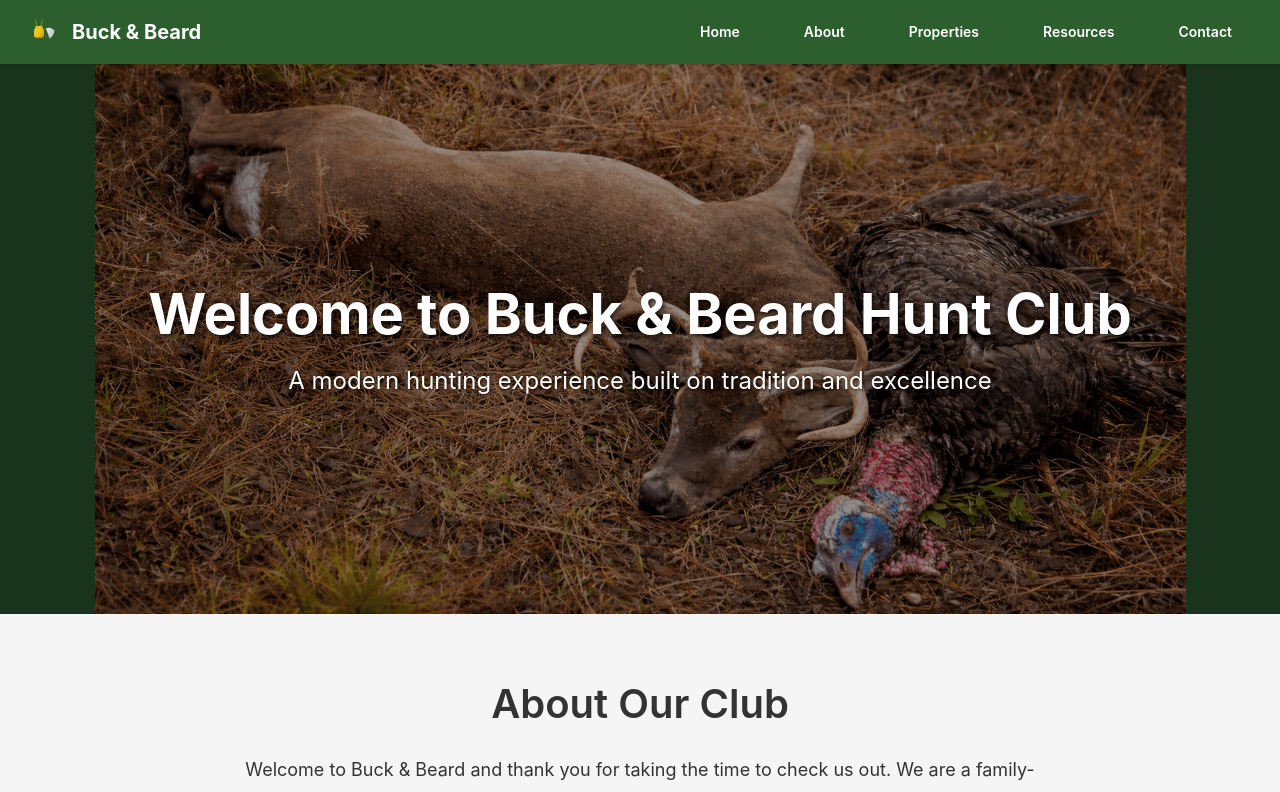
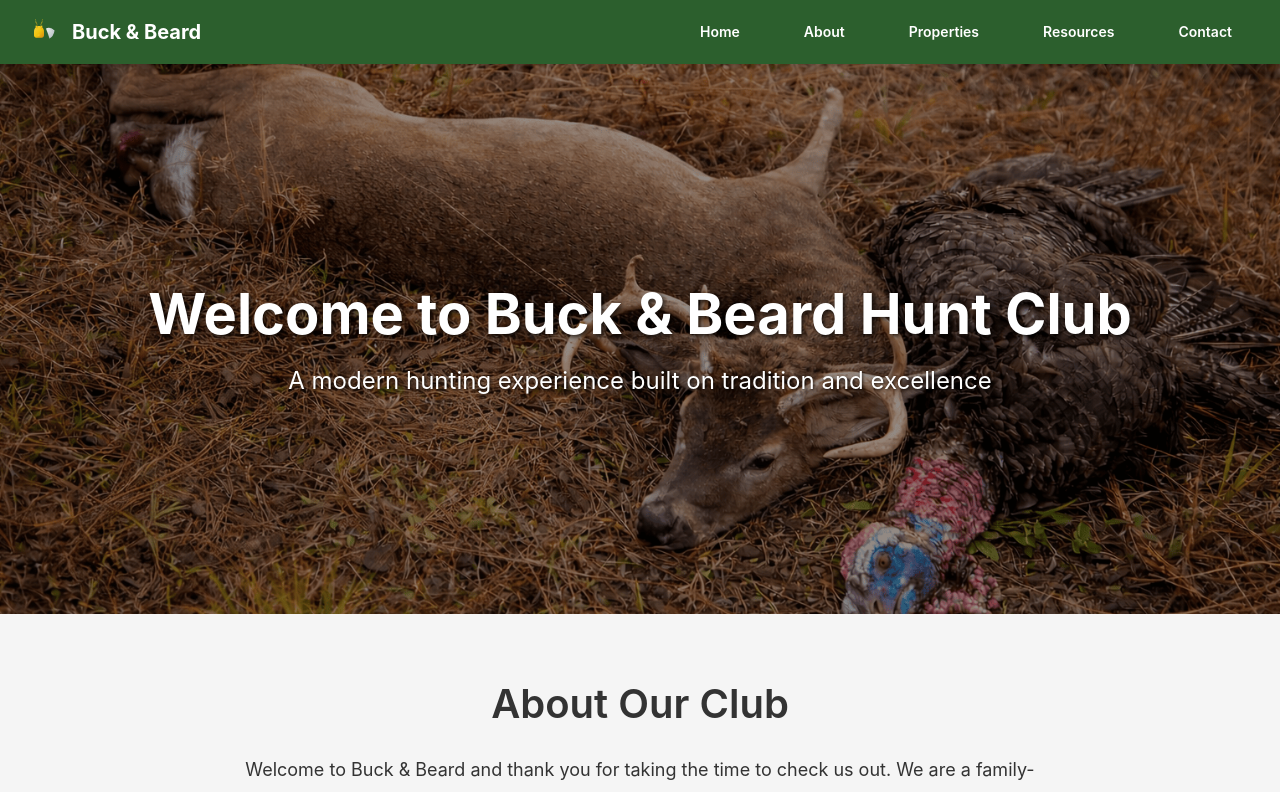
Before and after one commit to evilbeliver/specBB, a Next.js app: page / in a window 1280 px wide. Shown: the top 792 px of the page. Built offline with nearby package versions, Linux system fonts and the light colour scheme.

Commit message:
Hero image now fills entire area - changed from contain to cover after user cropped image

```diff
--- a/src/pages/index.tsx
+++ b/src/pages/index.tsx
@@ -50,10 +50,9 @@ export default function Home() {
             position: 'relative',
             height: { xs: '400px', sm: '450px', md: '500px', lg: '550px' },
             backgroundImage: `url(${heroImageUrl})`,
-            backgroundSize: 'contain',
+            backgroundSize: 'cover',
             backgroundPosition: 'center center',
             backgroundRepeat: 'no-repeat',
-            backgroundColor: '#2c5530', // Forest green background to complement the image
             display: 'flex',
             alignItems: 'center',
             justifyContent: 'center',
@@ -66,7 +65,7 @@ export default function Home() {
               left: 0,
               right: 0,
               bottom: 0,
-              backgroundColor: 'rgba(0, 0, 0, 0.4)', // Reduced opacity to let more image show through
+              backgroundColor: 'rgba(0, 0, 0, 0.4)', // Overlay for text readability
             },
           }}
         >
```
